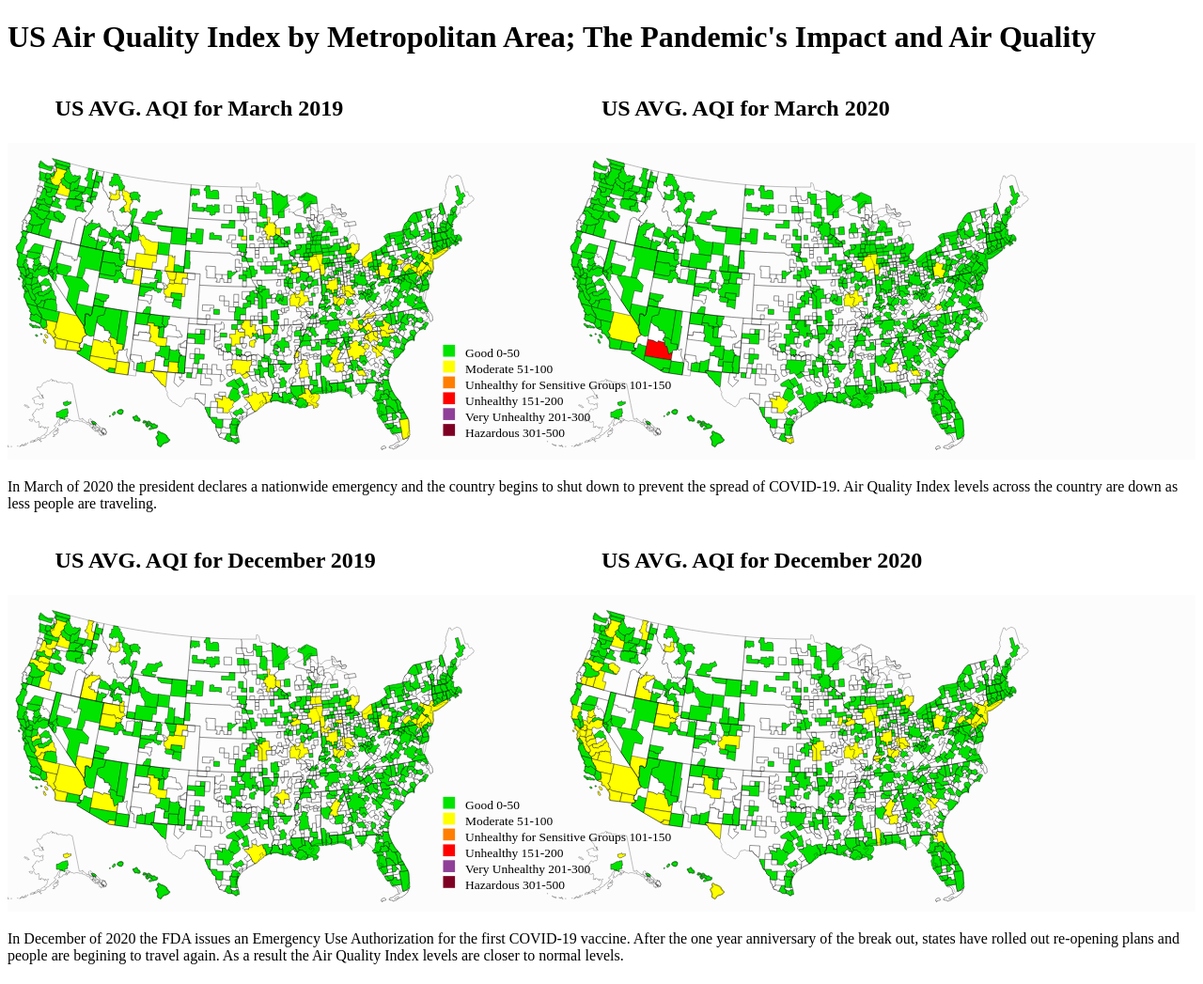
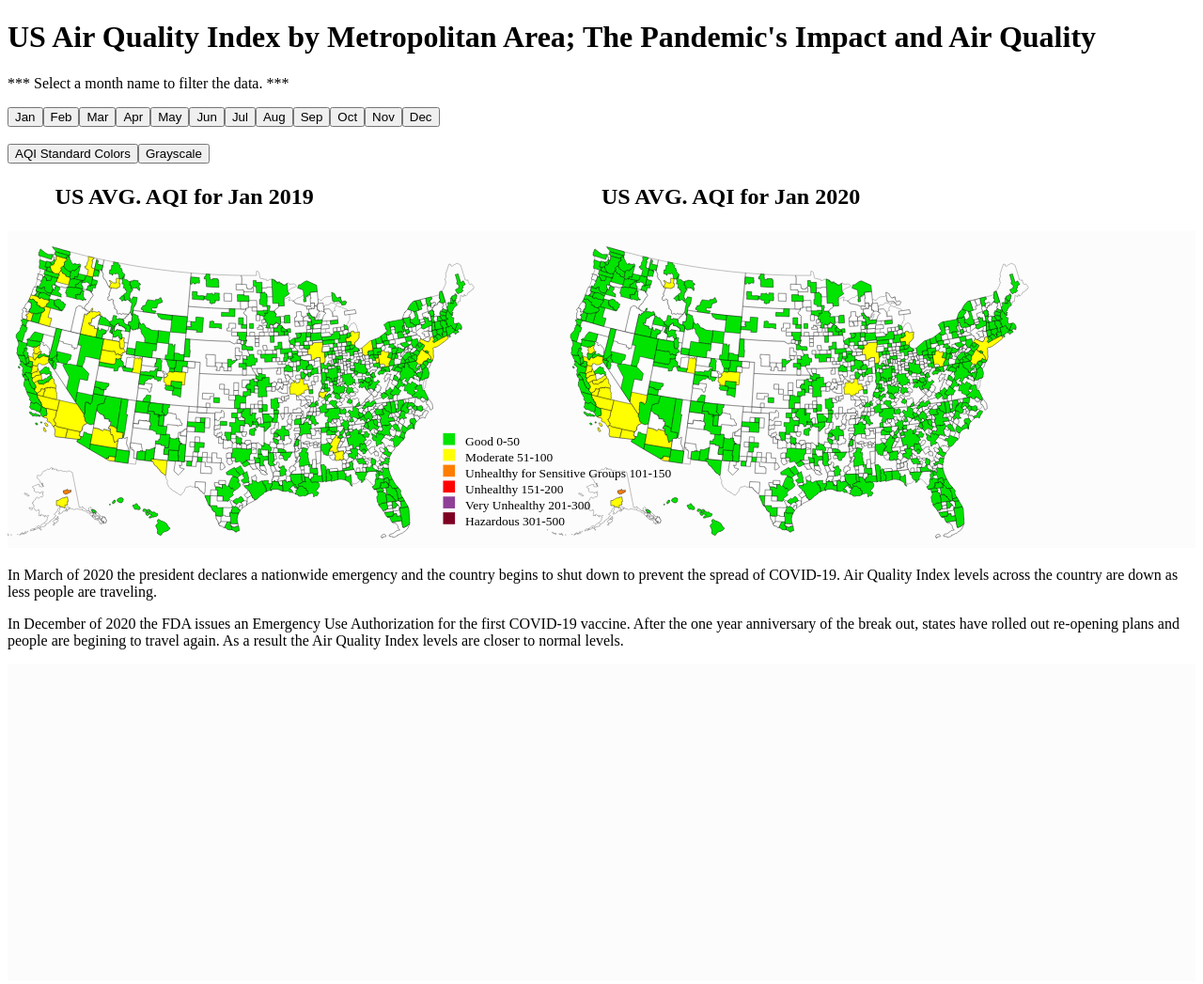
Before and after one commit to NateRice/DSC530project, a plain HTML site: page index.html in a window 1280 px wide. Shown: the whole page at 94% size. Drawn offline with Linux system fonts and the light colour scheme.

Commit message:
update to index.html: added buttons to change month and colorscheme

```diff
--- a/index.html
+++ b/index.html
@@ -17,19 +17,11 @@
             /*        font-family: serif;
                     font-size: 20pt;*/
         }
-    #march2019
+        #selectable2019
         {
             float: left;
         }
-    #march2020
-    {
-      padding-left: 50%;
-    }
-    #december2019
-    {
-      float: left;
-    }
-    #december2020
+        #selectable2020
         {
             padding-left: 50%;
         }
@@ -75,21 +67,22 @@
 </head>
 <body>
 <h1>US Air Quality Index by Metropolitan Area; The Pandemic's Impact and Air Quality</h1>
-<div id="march2019" class = "caption">
-  <h2>US AVG. AQI for March 2019</h2></div>
-<div id="march2020" class = "caption">
-  <h2>US AVG. AQI for March 2020</h2>
+
+<div class="infobox">
+    <p class="dataMonth">*** Select a month name to filter the data. ***</p>
 </div>
-<svg id="marchAQIMap" class="svgMap" viewBox="0 0 1500 400"></svg>
+<div id="buttons"></div><br><div id="options"></div>
+
+<div id="selectable2019" class = "caption">
+    <h2>US AVG. AQI for Jan 2019</h2></div>
+<div id="selectable2020" class = "caption">
+    <h2>US AVG. AQI for Jan 2020</h2>
+</div>
+<svg id="selectableAQIMap" class="svgMap" viewBox="0 0 1500 400"></svg>
 <p>In March of 2020 the president declares a nationwide emergency and the country begins to shut down to prevent the spread of COVID-19. Air Quality Index levels across the country are down as less people are traveling.</p>
+<p>In December of 2020 the FDA issues an Emergency Use Authorization for the first COVID-19 vaccine. After the one year anniversary of the break out, states have rolled out re-opening plans and people are begining to travel again. As a result the Air Quality Index levels are closer to normal levels.</p>
 
-<div id="december2019" class = "caption">
-  <h2>US AVG. AQI for December 2019</h2></div>
-<div id="december2020" class = "caption">
-  <h2>US AVG. AQI for December 2020</h2>
-</div>
-<svg id="decemberAQIMap" class="svgMap" viewBox="0 0 1500 400"></svg>
-<p>In December of 2020 the FDA issues an Emergency Use Authorization for the first COVID-19 vaccine. After the one year anniversary of the break out, states have rolled out re-opening plans and people are begining to travel again. As a result the Air Quality Index levels are closer to normal levels.</p>
+<svg id="test" class="svgMap" viewBox="0 0 1500 400"></svg>
 
 <div id="tooltip"></div>
 
@@ -110,52 +103,117 @@
     // Source 1: US Census CBSA(Core-Based Statistical Areas) - Metropolitan/Micropolitan - shapefile converted to topojson and simplified using https://mapshaper.org/
     let topojsonCBSA = "./data/us_cbsa_simple_topo.json";
 
-  // source 2: US EPA AirQuality Pre-generated data - avg aqi by cbsa for march 2019
-  let avgAQIMarch2019 = "./data/monthly_CBSA_2019/month03.csv";
-
-  // source 3: US EPA AirQuality Pre-generated data - avg aqi by cbsa for december 2019
-  let avgAQIDecember2019 = "./data/monthly_CBSA_2019/month12.csv";
-
-  //source 4: average AQI for March 2020
-  let avgAQIMarch2020 = "./data/monthly_CBSA_2020/month03.csv";
-
-  //source 5: average AQI for December 2020
-  let avgAQIDecember2020 = "./data/monthly_CBSA_2020/month12.csv";
-
-  //source 6: US Census State shapefile converted to topojson and simplified using https://mapshaper.org
+    //source 2: US Census State shapefile converted to topojson and simplified using https://mapshaper.org
     let topojsonState = "./data/us_state_simple_topo.json";
 
-  //source 7: average AQI for April 2019
-  let avgAQIApril2019 = "./data/monthly_CBSA_2019/month04.csv";
+    //source 3: 2019AQI with months
+    let avgAQI2019 = "./data/monthlyAQI2019.csv";
 
-  //source 8: average AQI for April 2020
-  let avgAQIApril2020 = "./data/monthly_CBSA_2020/month04.csv";
+    //source 4: 2020AQI with months
+    let avgAQI2020 = "./data/monthlyAQI2020.csv";
 
     // use a map projection then scale and translate to the center of the screen
     let projection = d3.geoAlbersUsa().scale(800).translate([300,200])
+    // use the map projection
+    let geoPath = d3.geoPath().projection(projection);
+
+    let selectedMonth = "Jan";
+    const months = [
+        "Jan",
+        "Feb",
+        "Mar",
+        "Apr",
+        "May",
+        "Jun",
+        "Jul",
+        "Aug",
+        "Sep",
+        "Oct",
+        "Nov",
+        "Dec"
+    ];
+    let monthNum = {
+        "Jan": "01",
+        "Feb": "02",
+        "Mar": "03",
+        "Apr": "04",
+        "May": "05",
+        "Jun": "06",
+        "Jul": "07",
+        "Aug": "08",
+        "Sep": "09",
+        "Oct": "10",
+        "Nov": "11",
+        "Dec": "12"
+    };
+
+    let aqiColors = ["#00e400","#ffff00","#ff7e00","#ff0000","#8f3f97","#7e0023"]; //EPA AQI official color categories
+    let grays = ['#D8D8D8','#B4B4B4','#909090','#6C6C6C','#484848','#242424']; //grayscale
+    let colormap = aqiColors;
 
     // use a promise function to load all data files and then perform actions defined by main function
     Promise.all(
         [
             d3.json(topojsonCBSA), // data[0]
-            d3.csv(avgAQIMarch2019), // data[1]
-            d3.csv(avgAQIDecember2019), // data[2]
-            d3.csv(avgAQIMarch2020), //data[3]
-            d3.csv(avgAQIDecember2020), //data[4]
-            d3.json(topojsonState), //data[5]
-            d3.csv(avgAQIApril2019), //data[6]
-            d3.csv(avgAQIApril2020)]).then(function (data){
-              choroplethMap(data,data[1],'#marchAQIMap',"translate(0,0)")
-              choroplethMap(data,data[3],'#marchAQIMap',"translate(700,0)")
-              choroplethMap(data,data[6],'#aprilAQIMap',"translate(0,0)")
-              choroplethMap(data,data[7],'#aprilAQIMap',"translate(700,0)")
-              choroplethMap(data,data[2],'#decemberAQIMap',"translate(0,0)")
-              choroplethMap(data,data[4],'#decemberAQIMap',"translate(700,0)")
-              legendAQI('#marchAQIMap',"translate(550,245)") // bottom right 1210,245
-              legendAQI('#decemberAQIMap',"translate(550,245)") // bottom right 1210,245
+            d3.json(topojsonState), //data[1]
+            d3.csv(avgAQI2019), //data[2]
+            d3.csv(avgAQI2020)]).then(function (data){
+        //choroplethMap(data,data[1],'#marchAQIMap',"translate(0,0)","03")
+        //choroplethMap(data,data[3],'#marchAQIMap',"translate(700,0)")
+        //choroplethMap(data,data[6],'#aprilAQIMap',"translate(0,0)")
+        //choroplethMap(data,data[7],'#aprilAQIMap',"translate(700,0)")
+        //choroplethMap(data,data[2],'#decemberAQIMap',"translate(0,0)")
+        //choroplethMap(data,data[4],'#decemberAQIMap',"translate(700,0)")
+        //legendAQI('#marchAQIMap',"translate(550,245)") // bottom right 1210,245
+        //legendAQI('#decemberAQIMap',"translate(550,245)") // bottom right 1210,245
+        let map2019 = choroplethMap(data,data[2],'#selectableAQIMap',"translate(0,0)")
+        let map2020 = choroplethMap(data,data[3],'#selectableAQIMap',"translate(700,0)")
+        let legend = legendAQI('#selectableAQIMap',"translate(550,245)") // bottom right 1210,245
+
+//------------------BUTTON CONTROL----------------------------------------------------------------------------------
+        // function to update month
+        function updateMonth() {
+            d3.selectAll("#selectableAQIMap > *").remove();
+            console.log(`I am ${selectedMonth}`)
+            d3.select(".infobox .dataMonth").text(selectedMonth);
+            d3.select("#selectable2019").html("<h2>US AVG. AQI for " + selectedMonth + " 2019</h2>");
+            d3.select("#selectable2020").html("<h2>US AVG. AQI for " + selectedMonth + " 2020</h2>");
+            d3.select('#selectableAQIMap')
+            map2019 = choroplethMap(data,data[2],'#selectableAQIMap',"translate(0,0)",selectedMonth)
+            map2020 = choroplethMap(data,data[3],'#selectableAQIMap',"translate(700,0)",selectedMonth)
+            legend = legendAQI('#selectableAQIMap',"translate(550,245)")
+        }
+
+        let interface = d3.selectAll("#buttons");
+        interface.selectAll('buttons')
+            .data(months)
+            .enter()
+            .append("button")
+            .text(d=>d)
+            .on("click",(m,d)=>{
+                selectedMonth = d;
+                updateMonth()})
+
+        const options = [
+            "Toggle Color"
+        ];
+
+        const colorsDict = {"AQI Standard Colors":aqiColors,"Grayscale":grays}
+        let interface2 = d3.selectAll("#options");
+        interface2.selectAll('options')
+            .data(Object.keys(colorsDict))
+            .enter()
+            .append("button")
+            .text(d=>d)
+            .on("click",(m,d)=>{
+                console.log('m=',m,'d=',d)
+                colormap = colorsDict[d]
+                updateMonth()
             })
 
-  // function to create legend for EPA AQI official color categories, pass in div id where legend will take place
+    })
+
+    // function to create legend, pass in div id where legend will take place
     // modified code from https://www.d3-graph-gallery.com/graph/custom_legend.html
     function legendAQI(divID,translate){
         let mapLegend = d3.select(divID).append("g")
@@ -163,7 +221,7 @@
         let keys = ["Good 0-50","Moderate 51-100","Unhealthy for Sensitive Groups 101-150","Unhealthy 151-200","Very Unhealthy 201-300","Hazardous 301-500"]
         let color = d3.scaleOrdinal()
             .domain(keys)
-      .range(["#00e400","#ffff00","#ff7e00","#ff0000","#8f3f97","#7e0023"]);
+            .range(colormap);
         let size = 15
         mapLegend.selectAll("mydots")
             .data(keys)
@@ -187,30 +245,19 @@
 
     }
 
+
+
+    //---------------------Draw the Choropleth Map-----------------------------------------------------------------------------------
     // function to draw a Choropleth Map of AQI data
     function choroplethMap(data,aqiDataFile,divID,translate){
+
         // convert topojson to geojson features using topojson.feature()
         let geojsonCBSA = topojson.feature(data[0],data[0].objects.us_cbsa_simple_topo).features;
 
         // convert State topojson to geojson features using topojson.feature()
-    let geojsonSTATE = topojson.feature(data[5],data[5].objects.cb_2020_us_state_500k).features;
+        let geojsonSTATE = topojson.feature(data[1],data[1].objects.cb_2020_us_state_500k).features;
 
-    // use the map projection
-    let geoPath = d3.geoPath().projection(projection);
-
-    // the Air Quality Data in groups of CBSA
-    let aqi_cbsa_group = d3.group(aqiDataFile, function(d){return d["CBSA Code"];})
-
-    // official EPA color scale https://docs.airnowapi.org/aq101
-    let aqiColorCode = [d3.range(0,51),d3.range(51,101),d3.range(101,151),d3.range(151,201),d3.range(201,301),d3.range(301,500)];
-    let aqiColor = d3.scaleThreshold()
-            .domain([51,101,151,201,301])
-            .range(["#00e400","#ffff00","#ff7e00","#ff0000","#8f3f97","#7e0023"])
-
-    // Append a SVG element to body, then append a path for the boundaries
-    let mapAQI_CBSA = d3.select(divID).append("g")
-            .attr("transform", translate);
-    // append another group for state lines
+        // append a group for state lines
         let mapAQI_STATE = d3.select(divID).append("g")
             .attr("transform", translate);
 
@@ -221,9 +268,29 @@
             .enter()
             .append('path')
             // use a class for styling
-            .attr("class","path_geo_state")
+            .attr("class", "path_geo_state")
             // draw the map
-            .attr("d",geoPath)
+            .attr("d", geoPath)
+
+        // filter the data by month
+        let monthData = aqiDataFile.filter(function (d) {
+            return d.month === monthNum[selectedMonth]
+        })
+
+        // group the Air Quality Data in groups of CBSA
+        let aqi_cbsa_group = d3.group(monthData, function (d) {
+            return d["CBSA Code"];
+        })
+
+        // official EPA color scale https://docs.airnowapi.org/aq101
+        let aqiColorCode = [d3.range(0, 51), d3.range(51, 101), d3.range(101, 151), d3.range(151, 201), d3.range(201, 301), d3.range(301, 500)];
+        let aqiColor = d3.scaleThreshold()
+            .domain([51, 101, 151, 201, 301])
+            .range(colormap)
+
+        // Append a SVG element to body, then append a path for the boundaries
+        let mapAQI_CBSA = d3.select(divID).append("g")
+            .attr("transform", translate);
 
         // select all path elements draw CBSA
         mapAQI_CBSA.selectAll('path')
@@ -232,46 +299,47 @@
             .enter()
             .append('path')
             // use a class for styling
-            .attr("class","path_geo")
+            .attr("class", "path_geo")
             // draw the map
-            .attr("d",geoPath)
+            .attr("d", geoPath)
             // before the animation, start with white map
-            .attr("fill","white")
+            .attr("fill", "white")
             // tooltip
-            .on("mousemove",function (mouseData,d){
+            .on("mousemove", function (mouseData, d) {
                 try {
                     d3.select('#tooltip')
                     .style("opacity", .6)
                     .style("left", (mouseData.clientX + window.pageXOffset).toString() + "px")
                     .style("top", (mouseData.clientY + window.pageYOffset).toString() + "px")
                     .html(
-                                "<div class='tooltipData'>Metro Area: "+aqi_cbsa_group.get(d.properties.GEOID)[0].CBSA+"</div>" +
-                                "<div class='tooltipData'>Avg AQI: "+Math.round(aqi_cbsa_group.get(d.properties.GEOID)[0].AQI)+"</div>")
+                          "<div class='tooltipData'>Metro Area: " + aqi_cbsa_group.get(d.properties.GEOID)[0].CBSA + "</div>" +
+                          "<div class='tooltipData'>Avg AQI: " + Math.round(aqi_cbsa_group.get(d.properties.GEOID)[0].AQI) + "</div>")
                     }
-              catch(error){
+                    catch (error) {
                     d3.select('#tooltip')
                     .style("opacity", .6)
                     .style("left", (mouseData.clientX + window.pageXOffset).toString() + "px")
                     .style("top", (mouseData.clientY + window.pageYOffset).toString() + "px")
                     .html(
                           "<div class='tooltipData'>CBSA: " + d.properties.GEOID + "  " + d.properties.NAMELSAD + "  " + " NO DATA" + "</div>")
-
                     }
             })
-            .on("mouseout", function (){
+            .on("mouseout", function () {
             d3.select('#tooltip')
-                      .style("opacity",0)
+                .style("opacity", 0)
             })
+
             // animation
-            // .transition()
-            // .delay(function(d,i){return i*2})
-            // .duration(800)
+            .transition()
+            .delay(function(d,i){return i*2})
+            .duration(800)
+
             // fill with color
-            .style("fill", function(d){
-              try{
+            .style("fill", function (d) {
+                try {
                     return aqiColor(parseInt(aqi_cbsa_group.get(d.properties.GEOID)[0].AQI));
                     }
-              catch(error){
+                catch (error) {
                     //console.log(error);
                     return "white"
                 }
@@ -287,6 +355,10 @@
                   }*/
         }
 
+
+
+
+
 </script>
 
 </body>
```
Lines whose indentation alone changed are shown as unchanged.
